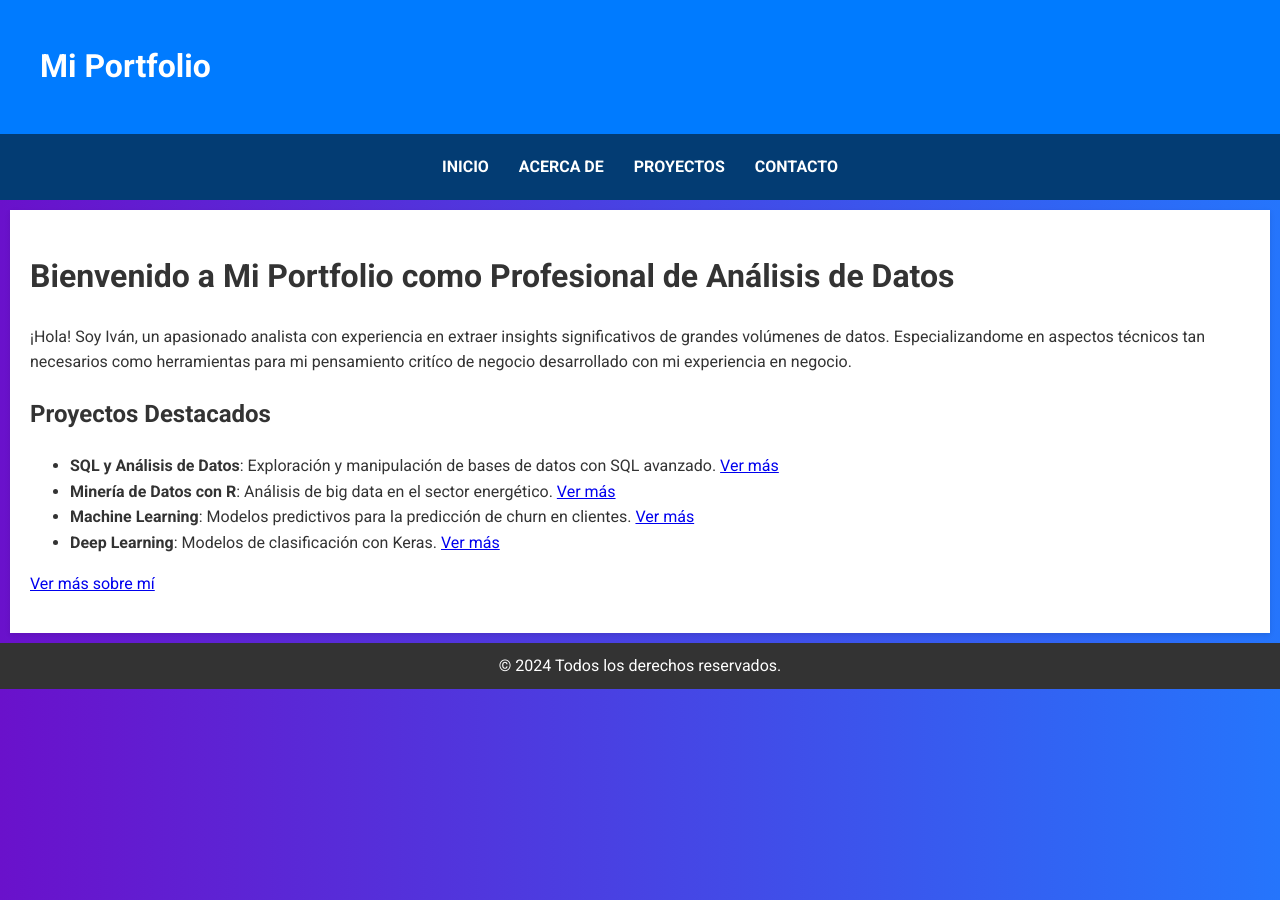
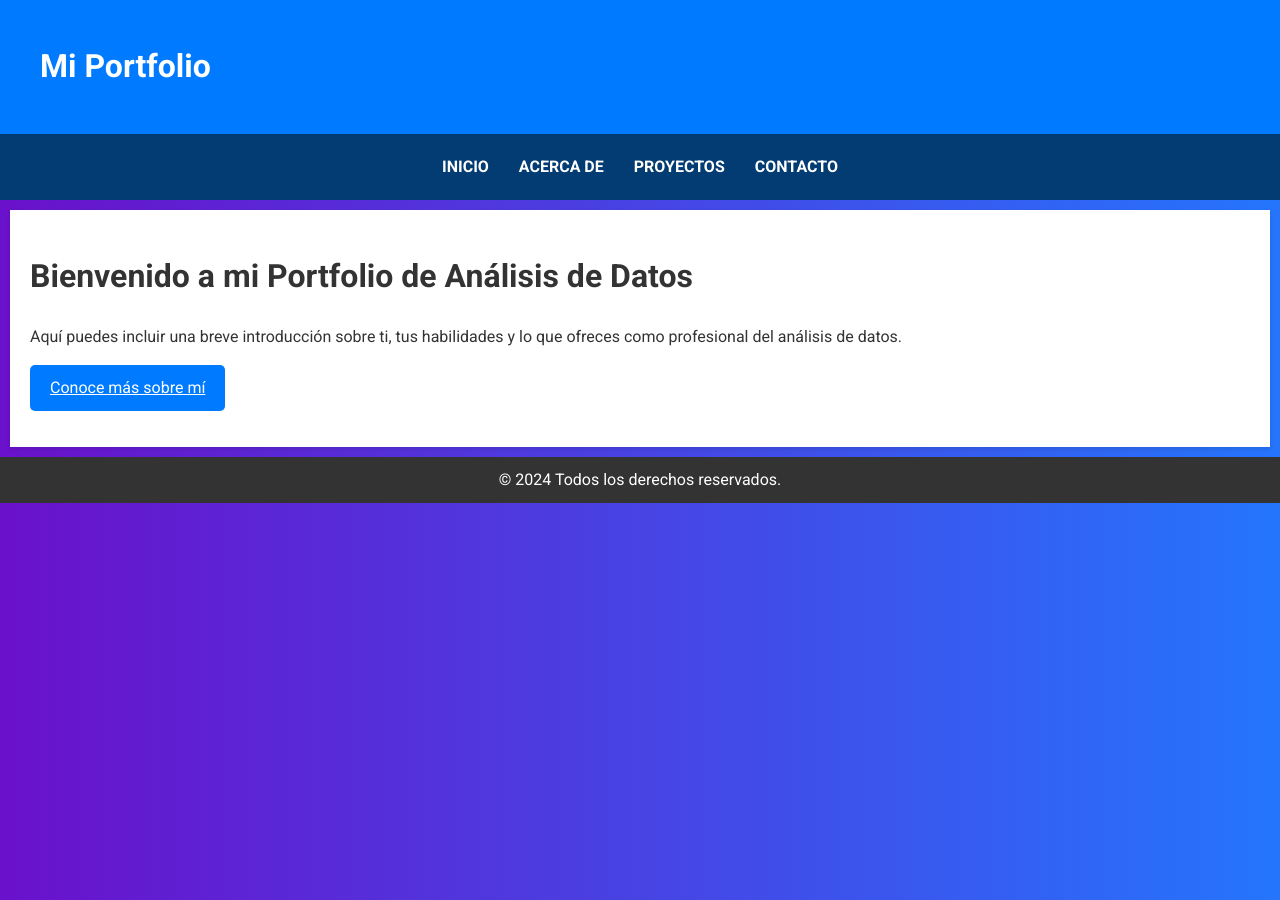
Before and after one commit to IvanReyesLaguna/Business-Analytics, a Jekyll site: the page built from index.md, in a window 1280 px wide. Built offline with Jekyll 4.4.1, drawn with Linux system fonts in a browser that asks for light colours.

Commit message:
Update index.md

```diff
--- a/index.md
+++ b/index.md
@@ -3,15 +3,8 @@ layout: default
 title: Inicio
 ---
 
-# Bienvenido a Mi Portfolio como Profesional de Análisis de Datos
+# Bienvenido a mi Portfolio de Análisis de Datos
 
-¡Hola! Soy Iván, un apasionado analista con experiencia en extraer insights significativos de grandes volúmenes de datos. Especializandome en aspectos técnicos tan necesarios como herramientas para mi pensamiento critíco de negocio desarrollado con mi experiencia en negocio.
+Aquí puedes incluir una breve introducción sobre ti, tus habilidades y lo que ofreces como profesional del análisis de datos.
 
-## Proyectos Destacados
-
-- **SQL y Análisis de Datos**: Exploración y manipulación de bases de datos con SQL avanzado. [Ver más](#)
-- **Minería de Datos con R**: Análisis de big data en el sector energético. [Ver más](#)
-- **Machine Learning**: Modelos predictivos para la predicción de churn en clientes. [Ver más](#)
-- **Deep Learning**: Modelos de clasificación con Keras. [Ver más](#)
-
-[Ver más sobre mí](/about.html)
+[Conoce más sobre mí]({{ '/about.html' | prepend: site.baseurl }}){: .button }
```
